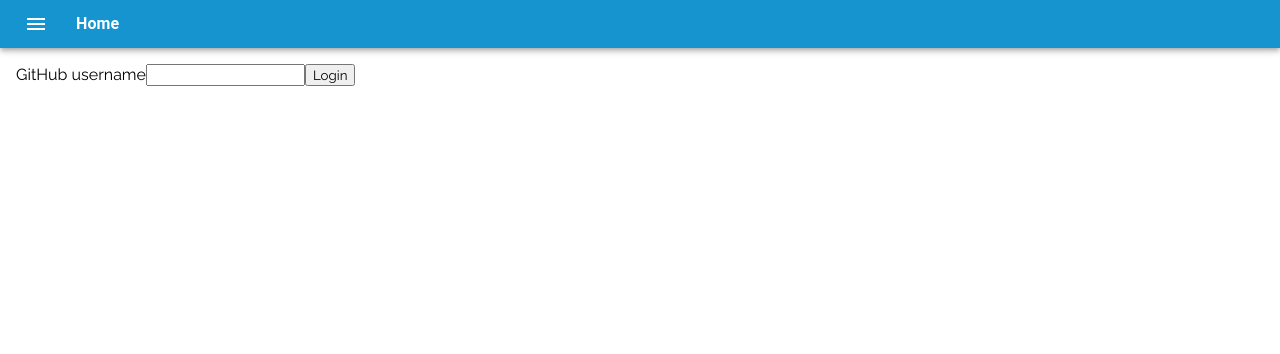
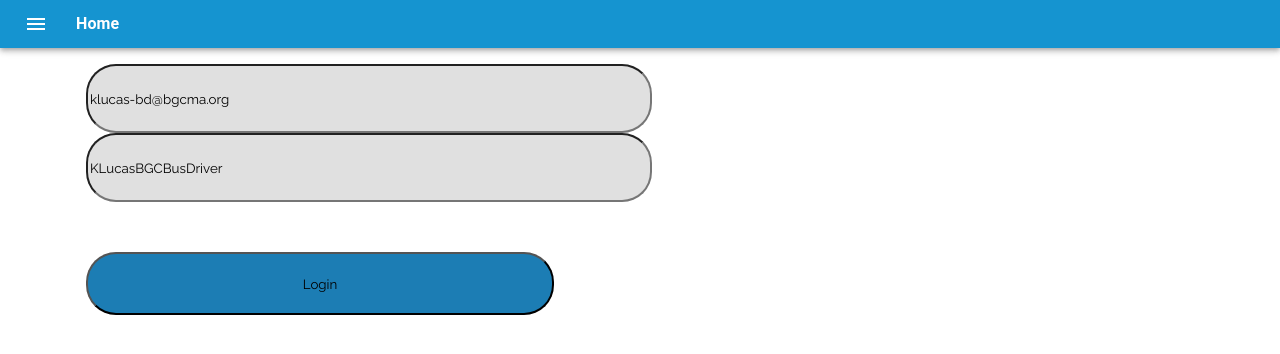
Before and after one commit to GTBitsOfGood/bgc-safety, a Next.js app: page /login in a window 1280 px wide. Shown: the top 354 px of the page. Built offline with nearby package versions, Linux system fonts and the light colour scheme.

Commit message:
connected login to backend. working on Material-ui theming

```diff
--- a/pages/api/login.js
+++ b/pages/api/login.js
@@ -3,7 +3,10 @@ import mongoDB from "../../server/mongodb/index";
 import { login } from "../../server/mongodb/actions/User";
 
 export default async (req, res) => {
+  console.log("mongo connecting");
+
   await mongoDB();
+  console.log("mongo is good");
 
   const { method } = req;
 
@@ -17,7 +20,7 @@ export default async (req, res) => {
 
 async function loginUser(req, res) {
   const { email, password } = req.body;
-
+  console.log(req.body);
   login(email, password)
     .then(token =>
       res.status(200).send({
--- a/pages/login.jsx
+++ b/pages/login.jsx
@@ -1,103 +1,146 @@
-
 import React from "react";
 import axios from "axios";
-import { Component } from 'react'
+import { makeStyles } from "@material-ui/core/styles";
+import Router from 'next/router';
 
-class Login extends Component {
-
-
-  static getInitialProps ({ req }) {
-    const protocol = process.env.NODE_ENV === 'production' ? 'https' : 'http'
-
-    const apiUrl = process.browser
-      ? `${protocol}://${window.location.host}/api/login.js`
-      : `${protocol}://${req.headers.host}/api/login.js`
-
-    return { apiUrl }
-  }
+class Login extends React.Component {
 
   constructor (props) {
     super(props)
 
-    this.state = { username: '', error: '' }
-    this.handleChange = this.handleChange.bind(this)
-    this.handleSubmit = this.handleSubmit.bind(this)
+    this.state = {
+      email: "klucas-bd@bgcma.org",
+      password: "KLucasBGCBusDriver",
+      user: '',
+      sentCredentials: false
+    };
+
   }
 
-  // constructor(props) {
-  //   super(props);
 
-  //   this.state = {
-  //     showContent: false,
-  //     selected: props.defaultSelected
-  //   };
+  sendCredentials = () => {
+    const data = {
+      email: this.state.email,
+      password: this.state.password
+    };
 
-  //   this.toggleDropdown = this.toggleDropdown.bind(this);
-
-  //   Router.events.on("routeChangeComplete", url => {
-  //     const route = routes.find(rt => rt.link === url);
-  //     if (route) {
-  //       this.setState({ selected: route.name });
-  //     }
-  //     this.setState({ showContent: false });
-  //   });
-  // }
-
-  handleChange (event) {
-    this.setState({ username: event.target.value })
-  }
-
-  async handleSubmit (event) {
-    event.preventDefault()
-    const username = this.state.username
-    const url = this.props.apiUrl
-
-    try {
-      const response = await fetch(url, {
-        method: 'POST',
-        headers: { 'Content-Type': 'application/json' },
-        body: JSON.stringify({ username })
+    console.log(data);
+    axios
+      .post("http://localhost:3000/api/login", data)
+      .then(function(response) {
+        console.log(response);
+        self.setState({sentCredentials: true});
+        self.setState({user: response});
+        console.log(this.state.user);
+        // cookie.set("token", token, { expires: 1 });
+        // Router.push("/roster");
       })
-      if (response.ok) {
-        const { token } = await response.json()
-        login({ token })
-      } else {
-        console.log('Login failed.')
-        let error = new Error(response.statusText)
-        error.response = response
-        return Promise.reject(error)
-      }
-    } catch (error) {
-      console.error(
-        'You have an error in your code or there are Network issues.',
-        error
-      )
-      throw new Error(error)
-    }
+      .catch(function(error) {
+        console.log(error);
+      });
   }
 
   render () {
+    const { user } = this.state;
+    const { sentCredentials } = this.state;
+
     return (
-      <div className='login'>
-        <form onSubmit={this.handleSubmit}>
-          <label htmlFor='username'>GitHub username</label>
-
-          <input
-            type='text'
-            id='username'
-            name='username'
-            value={this.state.username}
-            onChange={this.handleChange}
-          />
-
-          <button type='submit'>Login</button>
-
-          <p className={`error ${this.state.error && 'show'}`}>
-            {this.state.error && `Error: ${this.state.error}`}
-          </p>
-        </form>
+      <div className="container">
+        <div>
+          <div>
+            <input className="login-text-field"
+              value={this.state.email}
+              onChange={ this.handleChangeEmail.bind(this) }
+              placeholder="Username" />
+          </div>
+          <div>
+            <input className="login-text-field"
+              value={this.state.password}
+              onChange={ this.handleChangePassword.bind(this) }
+              placeholder="Password" />
+          </div>
+        </div>
+        <div className="button-container">
+          <button type="button"
+            className="btn-login"
+            onClick={this.sendCredentials}>
+            Login
+          </button>
+        </div>
       </div>
     )
   }
+
+  handleChangeEmail(e) {
+    this.setState({ email: e.target.value });
+  }
+
+  handleChangePassword(e) {
+    this.setState({ password: e.target.value });
+  }
+
+
 }
+
+
+const useStyles = makeStyles(theme => ({
+  /* Rectangle 3 */
+  // login-btn: {
+  //   position: absolute,
+  //   width: "468px",
+  //   height: "63px",
+  //   left: "486px",
+  //   top: "800px",
+
+  //   background:"#1C7DB4",
+  //   border-radius: "30px",
+  //   transform: theme.matrix(1, 0, 0, -1, 0, 0)
+  // },
+
+  /* Rectangle 2 */
+  // pass-field: {
+  //   position: absolute;
+  //   width: 558px;
+  //   height: 63px;
+  //   left: 441px;
+  //   top: 605px;
+
+  //   background: #E0E0E0;
+  //   border-radius: 30px;
+  // },
+
+  /* Rectangle 1 */
+  // user-field: {
+  //   position: absolute;
+  //   width: 558px;
+  //   height: 63px;
+  //   left: 441px;
+  //   top: 524px;
+
+  //   background: #E0E0E0;
+  //   border-radius: 30px;
+  // },
+
+
+
+  root: {
+    flexGrow: 1
+  },
+  header: {
+    backgroundColor: "#1594D0"
+  },
+  menuButton: {
+    marginRight: theme.spacing(2)
+  },
+  title: {
+    flexGrow: 1,
+    fontSize: 16,
+    fontWeight: "bold"
+  },
+  date: {
+    padding: "10px 20px",
+    textAlign: "center"
+  }
+}));
+
 export default Login;
--- a/public/static/App.css
+++ b/public/static/App.css
@@ -114,3 +114,22 @@ input[type="file"] {
   font-size: 64px;
   padding-bottom: 15px;
 }
+
+input.login-text-field {
+  width: 558px;
+  height: 63px;
+  left: 441px;
+  top: 605px;
+
+  background: #E0E0E0;
+  border-radius: 30px;
+}
+
+button.btn-login {
+  width: 468px;
+  height: 63px;
+  left: 486px;
+  top: 800px;
+  background-color: #1C7DB4;
+  border-radius: 30px;
+}
--- a/utils/routes.js
+++ b/utils/routes.js
@@ -20,6 +20,10 @@ const routes = [
   {
     name: "History",
     link: urls.pages.history
+  },
+  {
+    name: "Login",
+    link: urls.pages.login
   }
 ];
 
--- a/utils/urls.js
+++ b/utils/urls.js
@@ -13,7 +13,8 @@ export default {
     ssr: "/ssr",
     csv_upload: "/csv_upload",
     roster: "/roster",
-    history: "/history"
+    history: "/history",
+    login: '/login'
   },
   api: {
     example: "/api/example",
@@ -24,7 +25,7 @@ export default {
     attendance: "api/attendance",
     checkIn: "/api/checkIn",
     uploadCsv: "/api/upload_csv",
-    users: "/api/users",
+    users: "/api/user",
     login: "/api/login"
   }
 };
```
Also changed, not shown: package.json (+8 -5 lines), 2 other files (tests, documents, lock files or other folders).
